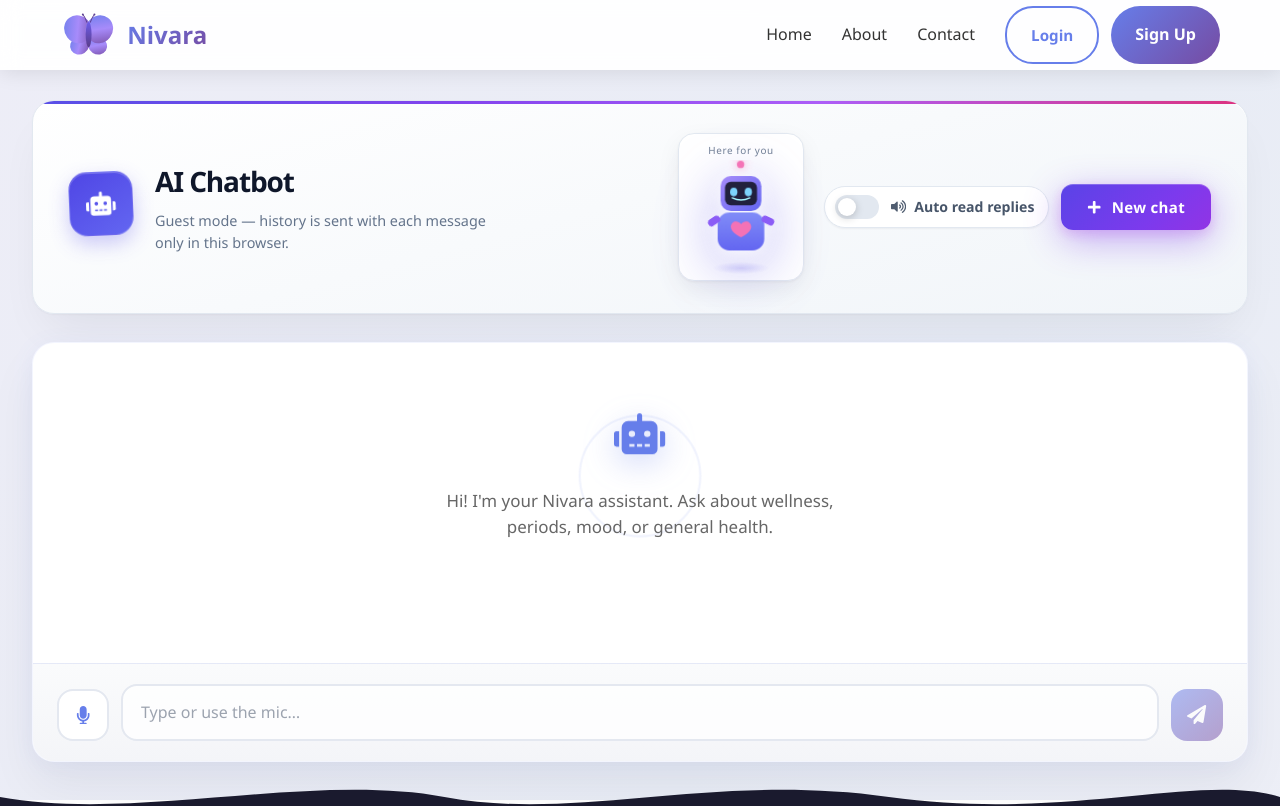
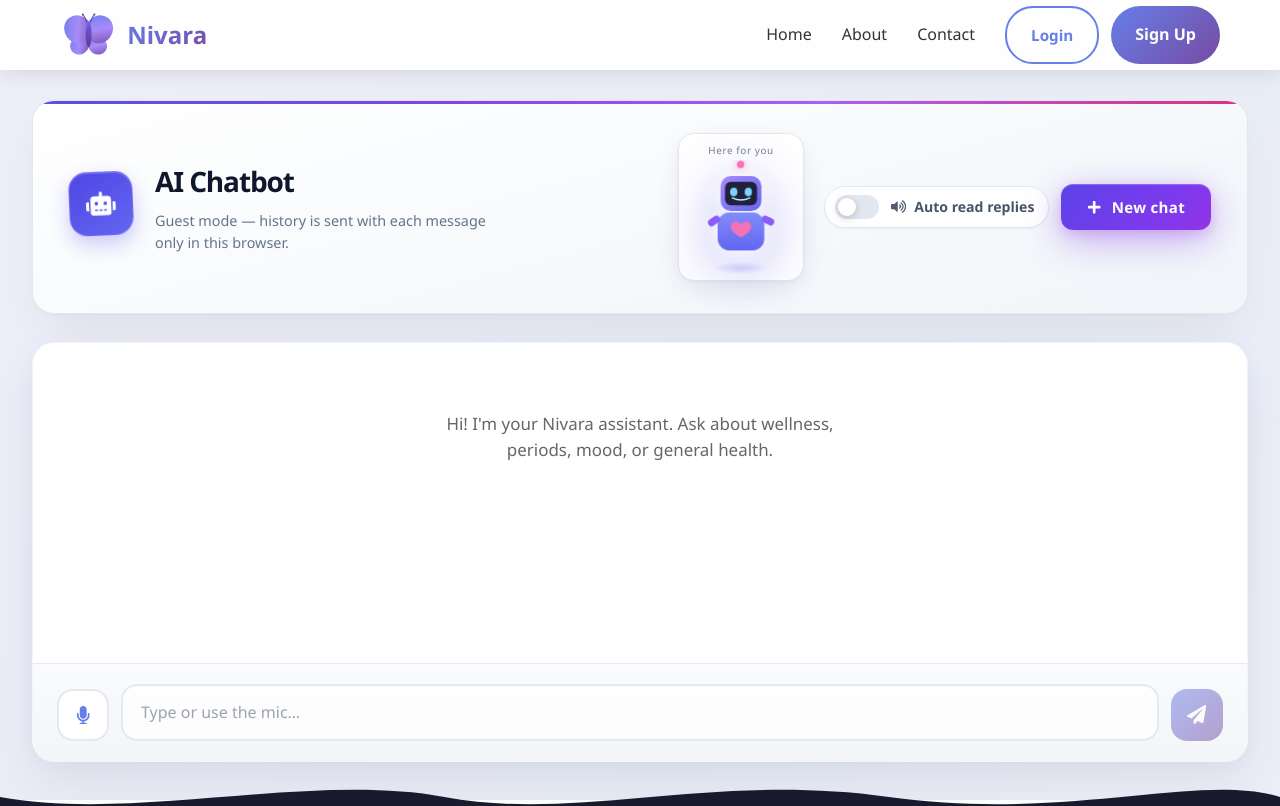
Before and after one commit to SOMYAcodedot/Nivara_FrontEnd, a React (Create React App) app in the folder nivara/: page /chat in a window 1280 px wide. Shown: the top 806 px of the page. Built offline with nearby package versions, Linux system fonts and the light colour scheme.

Commit message:
Refactored and corrected folder structure

```diff
--- a/nivara/src/pages/AIChatbot/AIChatbot.jsx
+++ b/nivara/src/pages/AIChatbot/AIChatbot.jsx
@@ -372,8 +372,8 @@ const AIChatbot = () => {
             >
               {history.length === 0 && !loading && (
                 <div className="ai-chatbot-welcome">
-                  <span className="welcome-orbit" aria-hidden />
-                  <FaRobot className="welcome-icon" />
+                  {/* <span className="welcome-orbit" aria-hidden />
+                  <FaRobot className="welcome-icon" /> */}
                   <p>
                     Hi! I&apos;m your Nivara assistant. Ask about wellness, periods, mood, or
                     general health.
```
